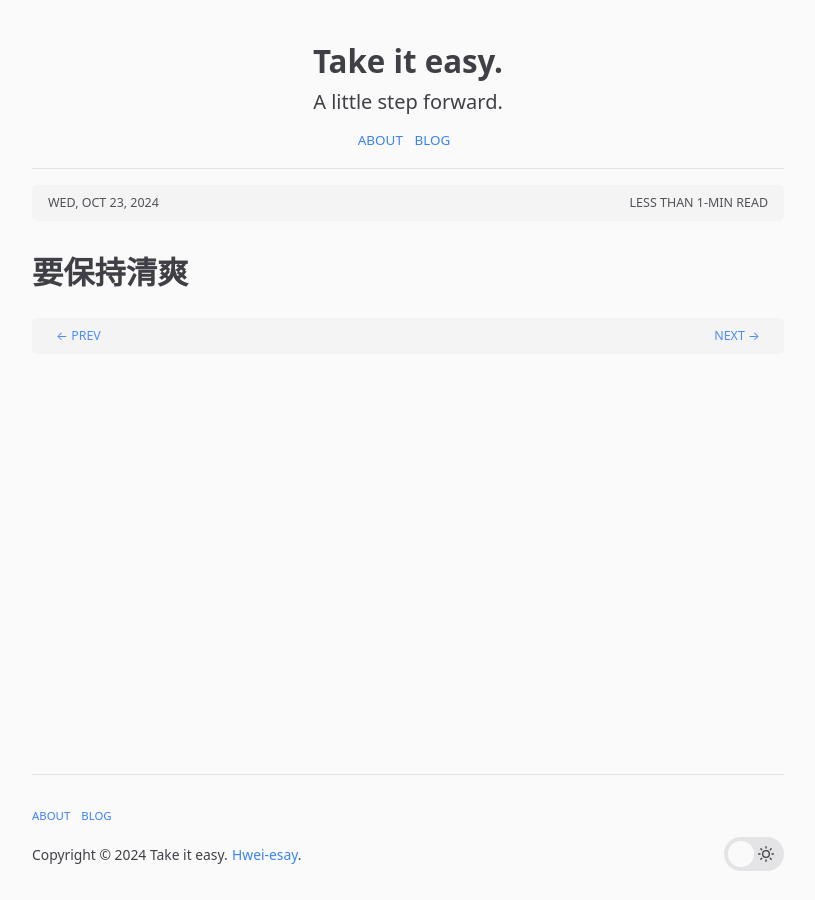
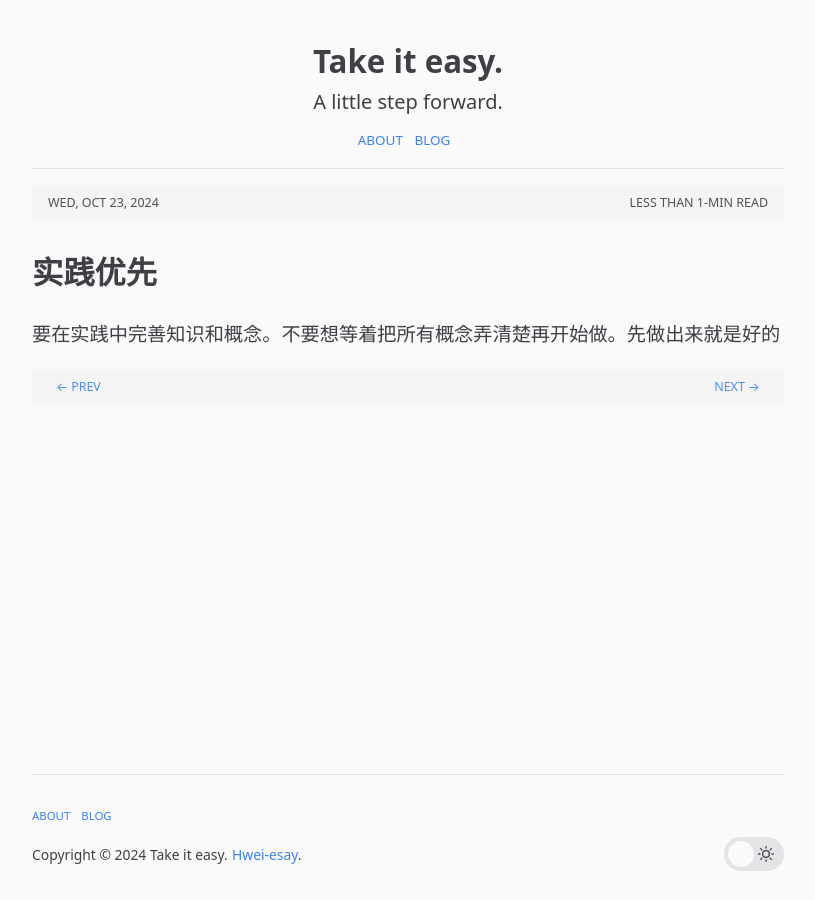
Before and after one commit to Hwei-esay/Hwei-esay.github.io, a Jekyll site: the page built from _posts/Diary/2024-10-23-dairy.md, in a window 1280 px wide. Shown: the whole page, without its empty margins (232-1047 px from the left). Built offline with Jekyll 4.4.1, drawn with Linux system fonts in a browser that asks for light colours.

Commit message:
Update 2024-10-23-dairy.md

```diff
--- a/_posts/Diary/2024-10-23-dairy.md
+++ b/_posts/Diary/2024-10-23-dairy.md
@@ -2,6 +2,6 @@
 layout:post
 title：Keep Clean
 ---
-
-要保持清爽
+实践优先
 ---
+要在实践中完善知识和概念。不要想等着把所有概念弄清楚再开始做。先做出来就是好的
```
